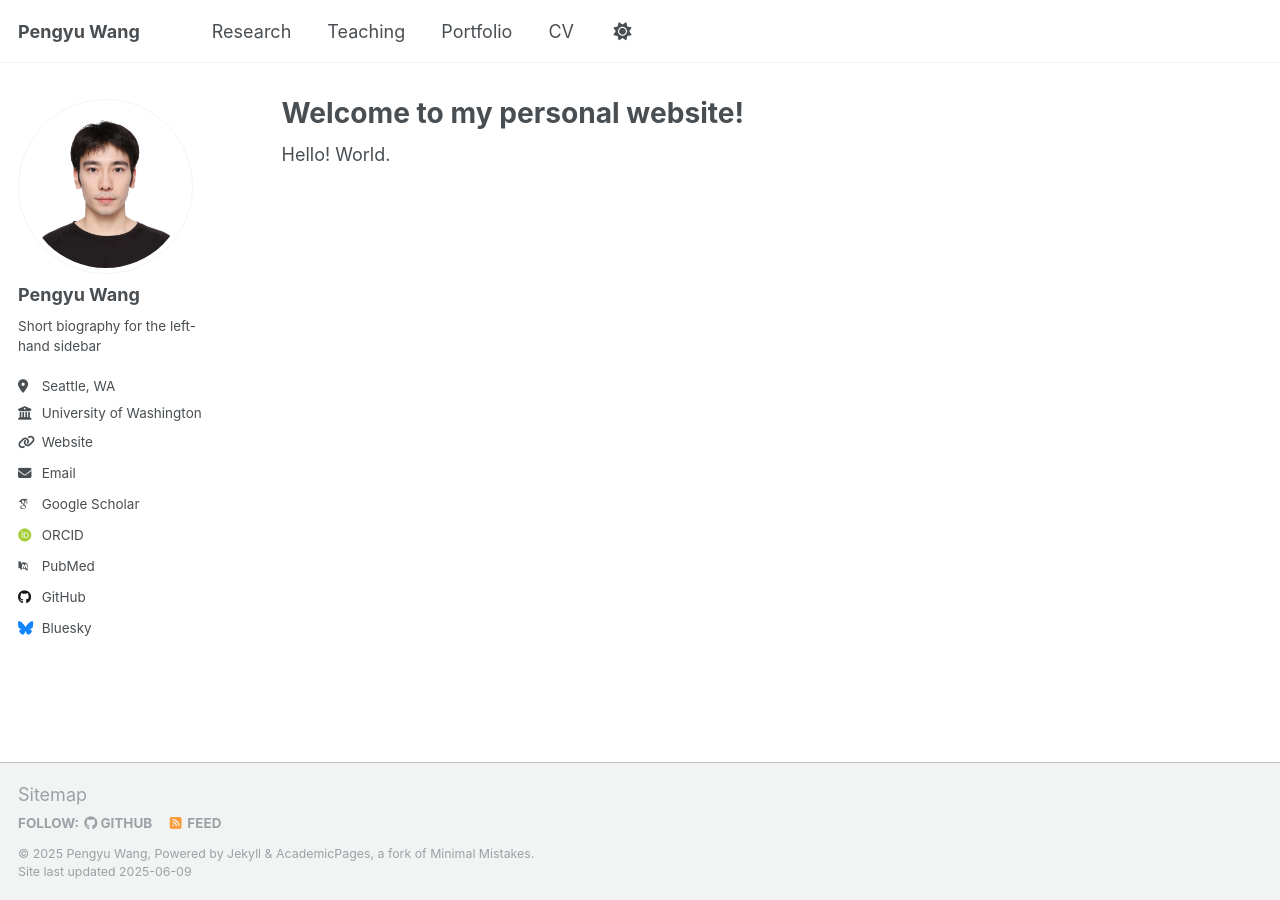
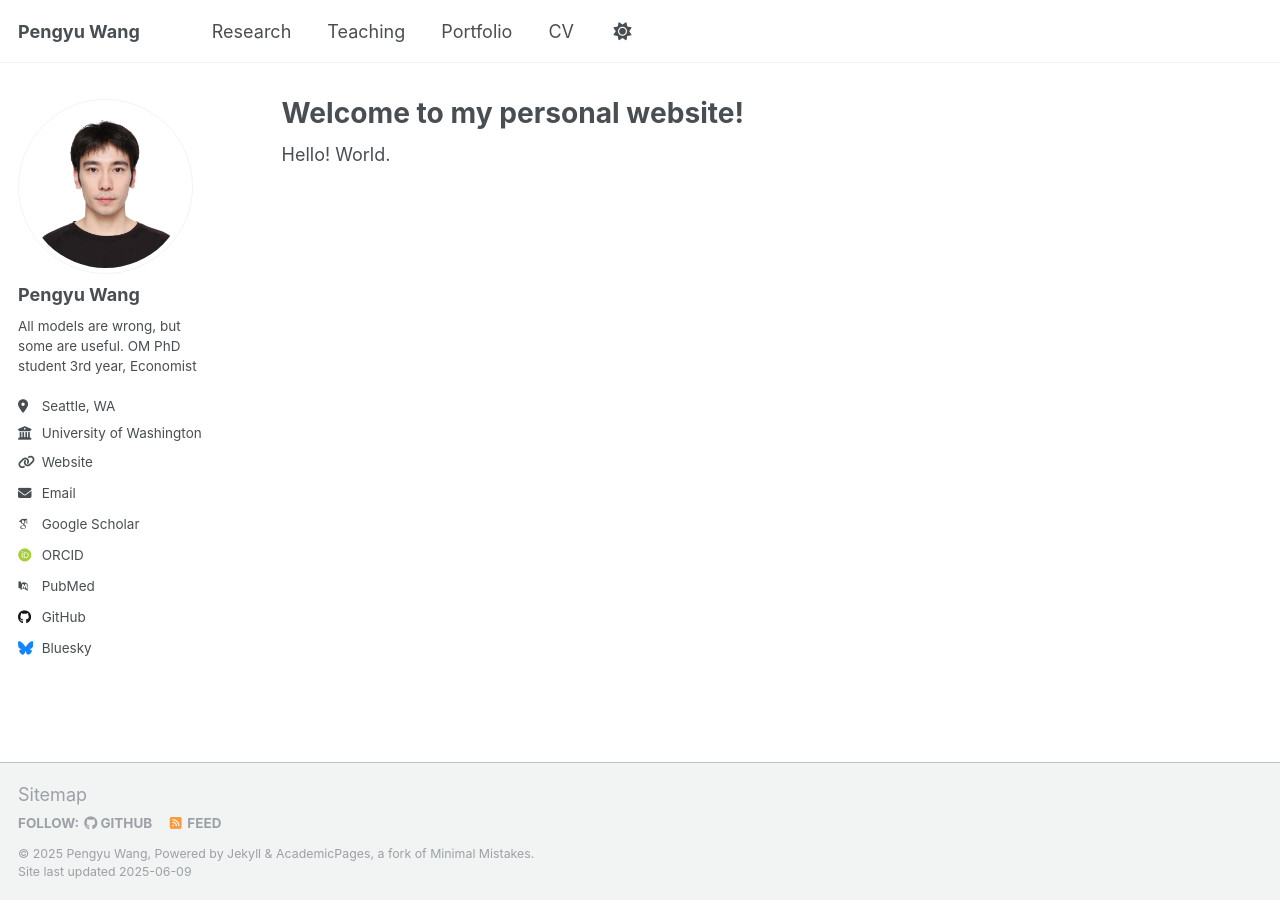
Before and after one commit to MithrandiRAaron/mithrandiraaron.github.io, a Jekyll site: the page built from _pages/about.md, in a window 1280 px wide. Built offline with Jekyll 4.4.1, drawn with Linux system fonts in a browser that asks for light colours; some web fonts are replaced.

Commit message:
Update _config.yml

```diff
--- a/_config.yml
+++ b/_config.yml
@@ -25,7 +25,7 @@ author:
   avatar           : "profile.png"
   name             : "Pengyu Wang"
   pronouns         : # example: "she/her"
-  bio              : "Short biography for the left-hand sidebar"
+  bio              : "All models are wrong, but some are useful. OM PhD student 3rd year, Economist"
   location         : "Seattle, WA"
   employer         : "University of Washington"
   uri              : https://mithrandiraaron.github.io
```
